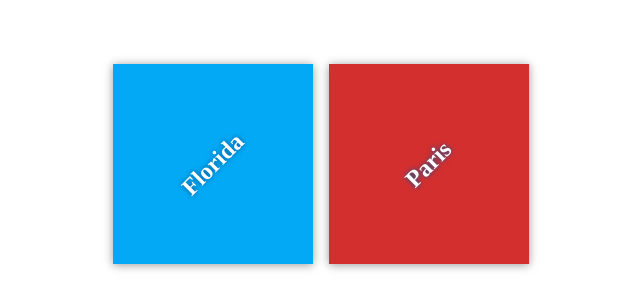
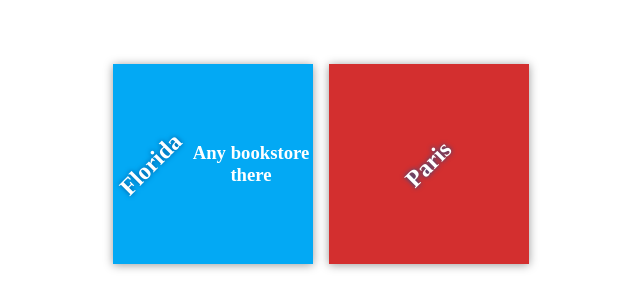
Before and after one commit to Nas216/my-travel-plans, a plain HTML site: page index.html in a window 1280 px wide. Shown: the part 236-544 px from the top of the page, without its empty margins (319-959 px from the left). Drawn offline with Linux system fonts and the light colour scheme; files that its build step writes are made by us from their sources.

Commit message:
Add starting destinations

```diff
--- a/index.html
+++ b/index.html
@@ -12,6 +12,7 @@
         <div class="destination-container">
             <div class="destination" id="florida">
                 <h2>Florida</h2>
+				<h3> Any bookstore there<h3>
             </div>
 
             <div class="destination" id="paris">
```
